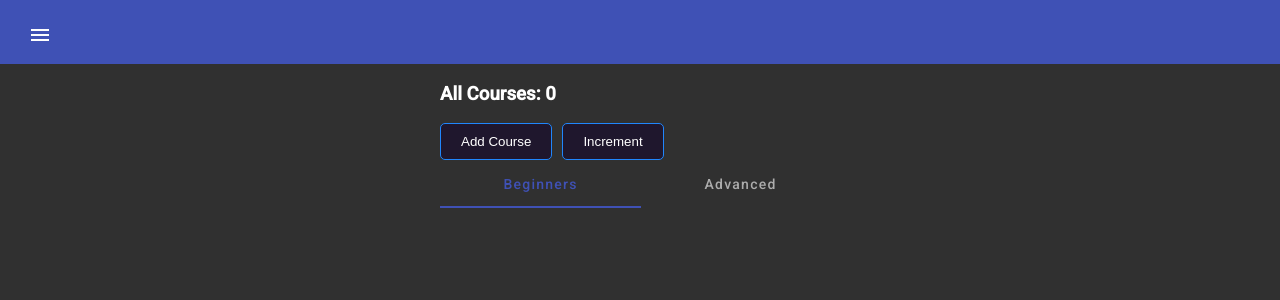
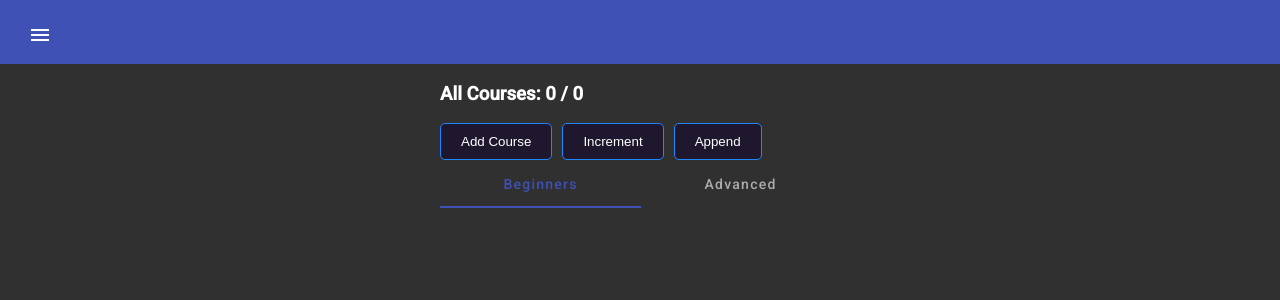
Before and after one commit to pedro-pinho/angular-signals-course, an Angular app: page / in a window 1280 px wide. Shown: the top 300 px of the page. Built offline with nearby package versions, Linux system fonts and the light colour scheme.

Commit message:
chore: learning signals with objects and arrays

```diff
--- a/src/app/home/home.component.html
+++ b/src/app/home/home.component.html
@@ -1,6 +1,6 @@
 <div class="courses-panel">
 
-  <h3>All Courses: {{counter()}}</h3>
+  <h3>All Courses: {{counter().value}} / {{values().join(', ')}}</h3>
 
   <button class="btn">
     Add Course
@@ -8,6 +8,10 @@
 
   <button class="btn" (click)="increment()" >
     Increment
+  </button>
+
+  <button class="btn" (click)="appendValue()" >
+    Append
   </button>
 
   <mat-tab-group>
--- a/src/app/home/home.component.ts
+++ b/src/app/home/home.component.ts
@@ -7,7 +7,9 @@ import {MatDialog} from "@angular/material/dialog";
 import {MessagesService} from "../messages/messages.service";
 import {catchError, from, throwError} from "rxjs";
 import {toObservable, toSignal, outputToObservable, outputFromObservable} from "@angular/core/rxjs-interop";
-
+type Counter = {
+  value: number;
+};
 @Component({
   selector: 'home',
   standalone: true,
@@ -21,10 +23,19 @@ import {toObservable, toSignal, outputToObservable, outputFromObservable} from "
 })
 export class HomeComponent {
   //Advantages of using signals: Improved change detection, better performance, and more predictable behavior.
-  counter = signal(0);
-  reader = signal(10).asReadonly();
+  counter = signal<Counter>({
+    value: 0
+  });
+  values = signal<number[]>([0]);
 
   increment(): void {
-    this.counter.update(counter => counter + 1);
+    this.counter.update(counter => ({
+      ...counter,
+      value: counter.value + 1
+    }));
+  }
+
+  appendValue(): void {
+    this.values.update(values => [...values, values.length]);
   }
 }
```
